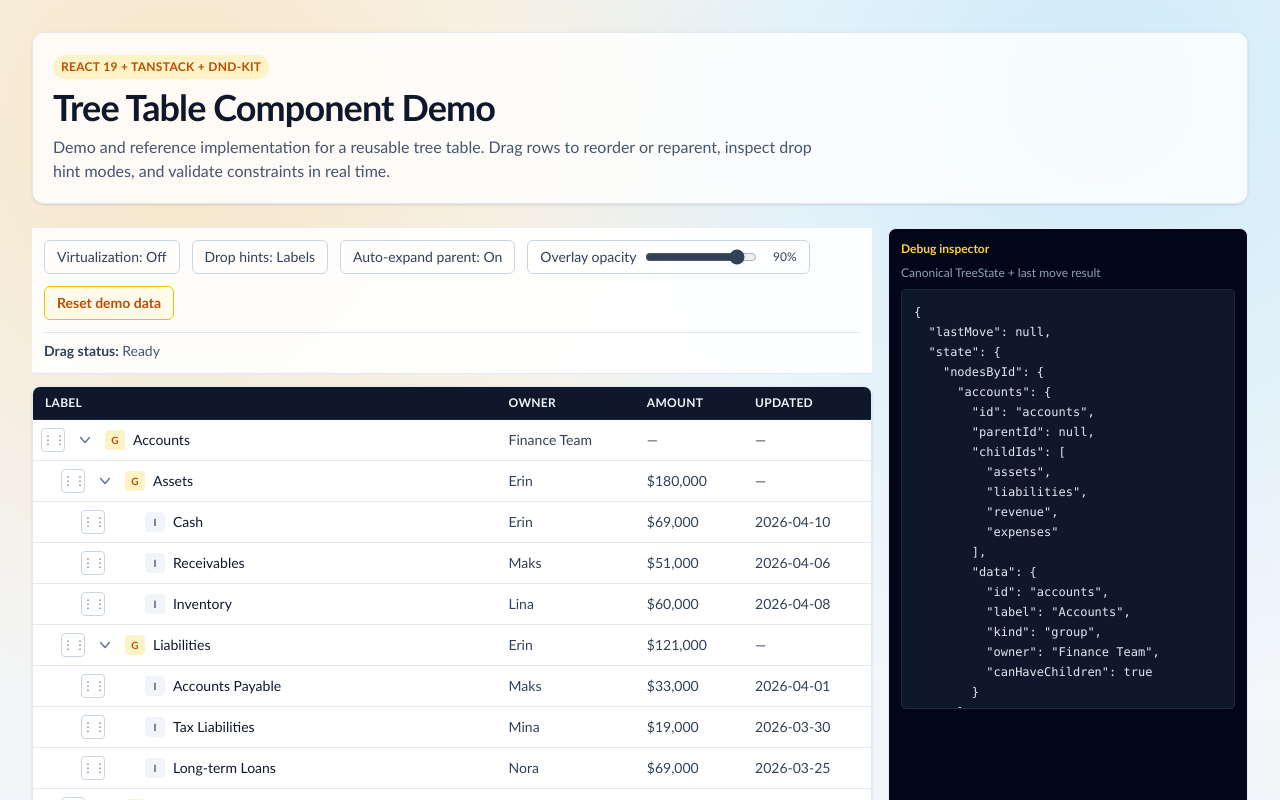
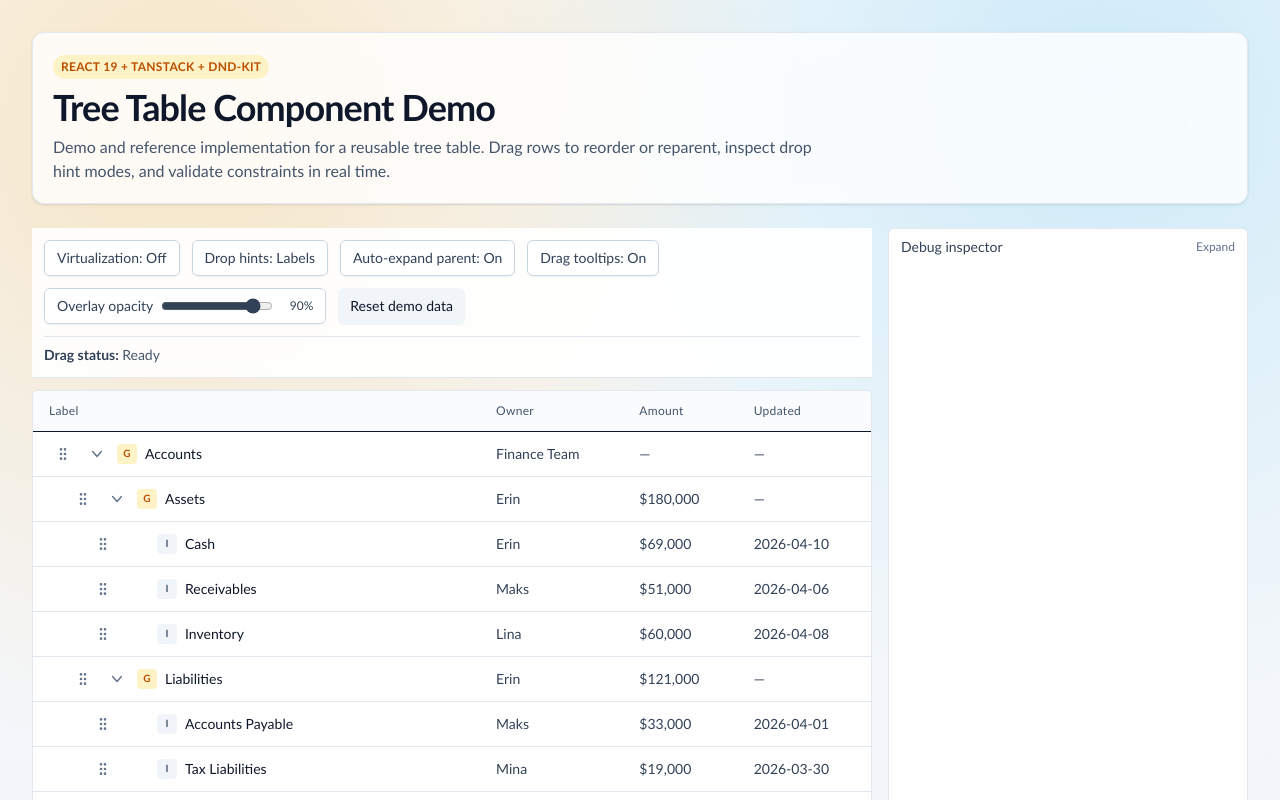
Before and after one commit to andistech/tanstack-tree-table-dnd, a React (Vite) app: page / in a window 1280 px wide. Shown: the top 800 px of the page. Built offline with nearby package versions, Linux system fonts and the light colour scheme.

Commit message:
improve(ui): Polish table styling and controls
Align tree table visuals with shadcn table/button patterns.

Add GripVertical drag handles and a drag-tooltip toggle.

Make debug inspector collapsible and collapsed by default.

```diff
--- a/package.json
+++ b/package.json
@@ -22,6 +22,7 @@
     "@tanstack/react-virtual": "3",
     "class-variance-authority": "^0.7.1",
     "clsx": "^2.1.1",
+    "lucide-react": "^1.11.0",
     "react": "^19.2.5",
     "react-dom": "^19.2.5",
     "tailwind-merge": "^3.5.0"
--- a/registry.json
+++ b/registry.json
@@ -16,6 +16,7 @@
         "@dnd-kit/core@^6",
         "@dnd-kit/sortable@^10",
         "@dnd-kit/utilities@^3",
+        "lucide-react@^1",
         "@radix-ui/react-tooltip@^1",
         "class-variance-authority@^0.7",
         "clsx@^2",
--- a/registry/tree-table.json
+++ b/registry/tree-table.json
@@ -12,6 +12,7 @@
     "@dnd-kit/core@^6",
     "@dnd-kit/sortable@^10",
     "@dnd-kit/utilities@^3",
+    "lucide-react@^1",
     "@radix-ui/react-tooltip@^1",
     "class-variance-authority@^0.7",
     "clsx@^2",
--- a/src/components/tree-table/TreeTable.tsx
+++ b/src/components/tree-table/TreeTable.tsx
@@ -30,6 +30,7 @@ export interface TreeTableProps {
   virtualizationEnabled: boolean;
   dropHintMode: DropHintMode;
   overlayOpacity: number;
+  dragHandleTooltipsEnabled?: boolean;
   containerClassName?: string;
   tableClassName?: string;
   onToggleExpand: (id: string) => void;
@@ -47,6 +48,7 @@ export function TreeTable({
   virtualizationEnabled,
   dropHintMode,
   overlayOpacity,
+  dragHandleTooltipsEnabled = true,
   containerClassName,
   tableClassName,
   onToggleExpand,
@@ -142,11 +144,11 @@ export function TreeTable({
         <div
           ref={containerRef}
           className={cn(
-            'max-h-[560px] overflow-auto rounded-lg border border-slate-200 bg-white shadow-sm',
+            'relative max-h-[560px] w-full overflow-auto rounded-md border border-slate-200 bg-white',
             containerClassName,
           )}
         >
-          <table className={cn('min-w-full border-collapse', tableClassName)}>
+          <table className={cn('w-full caption-bottom text-sm', tableClassName)}>
             <TreeTableHeader headerGroups={table.getHeaderGroups()} />
             <tbody>
               {paddingTop > 0 ? (
@@ -171,6 +173,7 @@ export function TreeTable({
                     renderTreeCell={renderTreeCell}
                     onToggleExpand={onToggleExpand}
                     dropHintMode={dropHintMode}
+                    dragHandleTooltipsEnabled={dragHandleTooltipsEnabled}
                     focusedRowId={focusedRowId}
                     onFocusRow={setFocusedRowId}
                   />
--- a/src/components/tree-table/TreeTableDebugPanel.tsx
+++ b/src/components/tree-table/TreeTableDebugPanel.tsx
@@ -7,12 +7,21 @@ interface TreeTableDebugPanelProps {
 
 export function TreeTableDebugPanel({ state, lastMove }: TreeTableDebugPanelProps) {
   return (
-    <aside className="min-h-[220px] rounded-lg border border-slate-200 bg-slate-950 p-3 text-xs text-slate-200">
-      <div className="mb-2 font-semibold text-amber-300">Debug inspector</div>
-      <div className="mb-2 text-slate-400">Canonical TreeState + last move result</div>
-      <pre className="max-h-[420px] overflow-auto whitespace-pre-wrap rounded border border-slate-800 bg-slate-900 p-3 leading-5">
-        {JSON.stringify({ lastMove, state }, null, 2)}
-      </pre>
+    <aside className="rounded-md border border-slate-200 bg-white">
+      <details className="group">
+        <summary className="flex cursor-pointer items-center justify-between px-3 py-2 text-sm font-medium text-slate-700 marker:hidden">
+          <span>Debug inspector</span>
+          <span className="text-xs font-normal text-slate-500 group-open:hidden">Expand</span>
+          <span className="hidden text-xs font-normal text-slate-500 group-open:inline">Collapse</span>
+        </summary>
+
+        <div className="border-t border-slate-200 p-3">
+          <div className="mb-2 text-xs text-slate-500">Canonical TreeState + last move result</div>
+          <pre className="max-h-[420px] overflow-auto whitespace-pre-wrap rounded border border-slate-200 bg-slate-50 p-3 text-xs leading-5 text-slate-700">
+            {JSON.stringify({ lastMove, state }, null, 2)}
+          </pre>
+        </div>
+      </details>
     </aside>
   );
 }
--- a/src/components/tree-table/TreeTableDemo.tsx
+++ b/src/components/tree-table/TreeTableDemo.tsx
@@ -15,10 +15,12 @@ export function TreeTableDemo() {
     dropHintMode,
     overlayOpacity,
     autoExpandDropParent,
+    dragHandleTooltipsEnabled,
     setVirtualizationEnabled,
     setDropHintMode,
     setOverlayOpacity,
     setAutoExpandDropParent,
+    setDragHandleTooltipsEnabled,
     onToggleExpand,
     onMove,
     onReset,
@@ -48,6 +50,8 @@ export function TreeTableDemo() {
           onOverlayOpacityChange={setOverlayOpacity}
           autoExpandDropParent={autoExpandDropParent}
           onToggleAutoExpandDropParent={() => setAutoExpandDropParent((previous) => !previous)}
+          dragHandleTooltipsEnabled={dragHandleTooltipsEnabled}
+          onToggleDragHandleTooltips={() => setDragHandleTooltipsEnabled((previous) => !previous)}
           onReset={onReset}
           feedbackMessage={dragFeedback ?? feedbackMessage}
         />
@@ -58,6 +62,7 @@ export function TreeTableDemo() {
           virtualizationEnabled={virtualizationEnabled}
           dropHintMode={dropHintMode}
           overlayOpacity={overlayOpacity}
+          dragHandleTooltipsEnabled={dragHandleTooltipsEnabled}
           onToggleExpand={onToggleExpand}
           onMove={onMove}
           onDragFeedbackChange={setDragFeedback}
--- a/src/components/tree-table/TreeTableDragHandle.tsx
+++ b/src/components/tree-table/TreeTableDragHandle.tsx
@@ -1,10 +1,12 @@
 import type { DraggableAttributes, DraggableSyntheticListeners } from '@dnd-kit/core';
+import { GripVertical } from 'lucide-react';
 import * as Tooltip from '@radix-ui/react-tooltip';
 
 import { cn } from '../../lib/cn';
 
 interface TreeTableDragHandleProps {
   disabled?: boolean;
+  showTooltip?: boolean;
   attributes: DraggableAttributes;
   listeners?: DraggableSyntheticListeners;
   setActivatorNodeRef: (element: HTMLElement | null) => void;
@@ -12,32 +14,39 @@ interface TreeTableDragHandleProps {
 
 export function TreeTableDragHandle({
   disabled,
+  showTooltip = true,
   attributes,
   listeners,
   setActivatorNodeRef,
 }: TreeTableDragHandleProps) {
-  return (
-    <Tooltip.Provider delayDuration={250}>
-      <Tooltip.Root>
-        <Tooltip.Trigger asChild>
+  const button = (
     <button
       ref={setActivatorNodeRef}
       type="button"
       className={cn(
-              'grid h-6 w-6 place-items-center rounded border border-slate-300 bg-white text-slate-500 transition',
+        'grid h-7 w-7 place-items-center rounded-md text-slate-500 transition',
         'focus-visible:outline-none focus-visible:ring-2 focus-visible:ring-amber-500 focus-visible:ring-offset-2',
         disabled
           ? 'cursor-not-allowed opacity-40'
-                : 'cursor-grab hover:border-slate-400 hover:text-slate-700 active:cursor-grabbing',
+          : 'cursor-grab hover:bg-slate-100 hover:text-slate-700 active:cursor-grabbing',
       )}
       aria-label="Drag row"
       disabled={disabled}
       {...attributes}
       {...listeners}
     >
-            <span className="text-xs leading-none">⋮⋮</span>
+      <GripVertical className="h-4 w-4" aria-hidden="true" />
     </button>
-        </Tooltip.Trigger>
+  );
+
+  if (!showTooltip) {
+    return button;
+  }
+
+  return (
+    <Tooltip.Provider delayDuration={250}>
+      <Tooltip.Root>
+        <Tooltip.Trigger asChild>{button}</Tooltip.Trigger>
         <Tooltip.Portal>
           <Tooltip.Content
             sideOffset={6}
--- a/src/components/tree-table/TreeTableHeader.tsx
+++ b/src/components/tree-table/TreeTableHeader.tsx
@@ -10,7 +10,7 @@ interface TreeTableHeaderProps {
 
 export function TreeTableHeader({ headerGroups }: TreeTableHeaderProps) {
   return (
-    <thead className="sticky top-0 z-20 bg-slate-900 text-slate-100">
+    <thead className="sticky top-0 z-20 bg-slate-50/95 backdrop-blur supports-[backdrop-filter]:bg-slate-50/80 [&_tr]:border-b">
       {headerGroups.map((headerGroup) => (
         <tr key={headerGroup.id}>
           {headerGroup.headers.map((header) => {
@@ -20,7 +20,7 @@ export function TreeTableHeader({ headerGroups }: TreeTableHeaderProps) {
               <th
                 key={header.id}
                 className={cn(
-                  'border-b border-slate-800 px-3 py-2 text-left text-xs font-semibold uppercase tracking-wide',
+                  'h-10 px-4 text-left align-middle text-xs font-medium tracking-wide text-slate-600',
                   meta?.headerClassName,
                 )}
               >
--- a/src/components/tree-table/TreeTableRow.tsx
+++ b/src/components/tree-table/TreeTableRow.tsx
@@ -14,9 +14,9 @@ import type { DropHintMode } from '../../features/tree-table/hooks/useTreeTable'
 const rowVariants = cva('border-b border-slate-200 text-sm transition-colors', {
   variants: {
     state: {
-      default: 'bg-white hover:bg-amber-50/40',
+      default: 'bg-white hover:bg-slate-50/70',
       dragging: 'opacity-50',
-      focused: 'bg-amber-50/60',
+      focused: 'bg-slate-100/70',
       invalid: 'bg-rose-50/70',
       dropInsideValid: 'bg-emerald-50 shadow-[inset_0_0_0_1px_rgba(16,185,129,0.55)]',
       dropInsideMinimal: 'bg-emerald-50',
@@ -38,6 +38,7 @@ interface TreeTableRowProps {
   renderTreeCell?: TreeTableCellRenderer;
   onToggleExpand: (id: string) => void;
   dropHintMode: DropHintMode;
+  dragHandleTooltipsEnabled: boolean;
   focusedRowId: string | null;
   onFocusRow: (id: string) => void;
 }
@@ -49,6 +50,7 @@ export function TreeTableRow({
   renderTreeCell,
   onToggleExpand,
   dropHintMode,
+  dragHandleTooltipsEnabled,
   focusedRowId,
   onFocusRow,
 }: TreeTableRowProps) {
@@ -123,7 +125,7 @@ export function TreeTableRow({
             <td
               key={cell.id}
               className={cn(
-                'relative min-w-[360px] px-2 py-0',
+                'relative min-w-[360px] px-4 py-0 align-middle',
                 meta?.cellClassName,
                 showMinimalBeforeLine && 'border-t-2 border-cyan-500',
                 showMinimalAfterLine && 'border-b-2 border-cyan-500',
@@ -161,6 +163,7 @@ export function TreeTableRow({
                       row={tableRow.original}
                       onToggleExpand={onToggleExpand}
                       handle={handleBindings}
+                      dragHandleTooltipsEnabled={dragHandleTooltipsEnabled}
                     />
                   )}
             </td>
@@ -171,7 +174,7 @@ export function TreeTableRow({
           <td
             key={cell.id}
             className={cn(
-              'px-3 py-2 text-slate-700',
+              'px-4 py-2 align-middle text-slate-700',
               meta?.cellClassName,
               showMinimalBeforeLine && 'border-t-2 border-cyan-500',
               showMinimalAfterLine && 'border-b-2 border-cyan-500',
--- a/src/components/tree-table/TreeTableToolbar.tsx
+++ b/src/components/tree-table/TreeTableToolbar.tsx
@@ -1,4 +1,5 @@
 import type { DropHintMode } from '../../features/tree-table/hooks/useTreeTable';
+import { cn } from '../../lib/cn';
 
 interface TreeTableToolbarProps {
   virtualizationEnabled: boolean;
@@ -9,6 +10,8 @@ interface TreeTableToolbarProps {
   onOverlayOpacityChange: (value: number) => void;
   autoExpandDropParent: boolean;
   onToggleAutoExpandDropParent: () => void;
+  dragHandleTooltipsEnabled: boolean;
+  onToggleDragHandleTooltips: () => void;
   onReset: () => void;
   feedbackMessage: string | null;
 }
@@ -22,9 +25,22 @@ export function TreeTableToolbar({
   onOverlayOpacityChange,
   autoExpandDropParent,
   onToggleAutoExpandDropParent,
+  dragHandleTooltipsEnabled,
+  onToggleDragHandleTooltips,
   onReset,
   feedbackMessage,
 }: TreeTableToolbarProps) {
+  const buttonBaseClassName =
+    'inline-flex h-9 items-center justify-center whitespace-nowrap rounded-md px-3 text-sm font-medium transition-colors focus-visible:outline-none focus-visible:ring-2 focus-visible:ring-slate-400 focus-visible:ring-offset-2 disabled:pointer-events-none disabled:opacity-50';
+  const outlineButtonClassName = cn(
+    buttonBaseClassName,
+    'border border-slate-300 bg-white text-slate-700 shadow-xs hover:bg-slate-100',
+  );
+  const secondaryButtonClassName = cn(
+    buttonBaseClassName,
+    'bg-slate-100 text-slate-900 shadow-xs hover:bg-slate-200',
+  );
+
   const dropHintModeLabel =
     dropHintMode === 'off'
       ? 'Colored Boxes'
@@ -40,7 +56,7 @@ export function TreeTableToolbar({
         <button
           type="button"
           onClick={onToggleVirtualization}
-          className="rounded-md border border-slate-300 px-3 py-1.5 text-sm font-medium text-slate-700 transition hover:bg-slate-100"
+          className={outlineButtonClassName}
         >
           Virtualization: {virtualizationEnabled ? 'On' : 'Off'}
         </button>
@@ -48,7 +64,7 @@ export function TreeTableToolbar({
         <button
           type="button"
           onClick={onCycleDropHintMode}
-          className="rounded-md border border-slate-300 px-3 py-1.5 text-sm font-medium text-slate-700 transition hover:bg-slate-100"
+          className={outlineButtonClassName}
         >
           Drop hints: {dropHintModeLabel}
         </button>
@@ -56,12 +72,20 @@ export function TreeTableToolbar({
         <button
           type="button"
           onClick={onToggleAutoExpandDropParent}
-          className="rounded-md border border-slate-300 px-3 py-1.5 text-sm font-medium text-slate-700 transition hover:bg-slate-100"
+          className={outlineButtonClassName}
         >
           Auto-expand parent: {autoExpandDropParent ? 'On' : 'Off'}
         </button>
 
-        <label className="flex items-center gap-2 rounded-md border border-slate-300 px-3 py-1.5 text-sm font-medium text-slate-700">
+        <button
+          type="button"
+          onClick={onToggleDragHandleTooltips}
+          className={outlineButtonClassName}
+        >
+          Drag tooltips: {dragHandleTooltipsEnabled ? 'On' : 'Off'}
+        </button>
+
+        <label className="inline-flex h-9 items-center gap-2 rounded-md border border-slate-300 bg-white px-3 text-sm font-medium text-slate-700 shadow-xs">
           Overlay opacity
           <input
             type="range"
@@ -78,7 +102,7 @@ export function TreeTableToolbar({
         <button
           type="button"
           onClick={onReset}
-          className="rounded-md border border-amber-400 bg-amber-50 px-3 py-1.5 text-sm font-semibold text-amber-700 transition hover:bg-amber-100"
+          className={secondaryButtonClassName}
         >
           Reset demo data
         </button>
--- a/src/features/tree-table/hooks/useTreeTable.ts
+++ b/src/features/tree-table/hooks/useTreeTable.ts
@@ -17,6 +17,7 @@ export function useTreeTable(initialState?: TreeState) {
   const [dropHintMode, setDropHintMode] = useState<DropHintMode>('labels');
   const [overlayOpacity, setOverlayOpacity] = useState(0.9);
   const [autoExpandDropParent, setAutoExpandDropParent] = useState(true);
+  const [dragHandleTooltipsEnabled, setDragHandleTooltipsEnabled] = useState(true);
 
   const visibleRows = useVisibleRows(state);
 
@@ -93,10 +94,12 @@ export function useTreeTable(initialState?: TreeState) {
     dropHintMode,
     overlayOpacity,
     autoExpandDropParent,
+    dragHandleTooltipsEnabled,
     setVirtualizationEnabled,
     setDropHintMode,
     setOverlayOpacity,
     setAutoExpandDropParent,
+    setDragHandleTooltipsEnabled,
     onToggleExpand,
     onMove,
     onReset,
```
Also changed, not shown: src/components/tree-table/TreeTableCell.tsx (+8 -1 lines), 1 other file (tests, documents, lock files or other folders). Lines whose indentation alone changed are shown as unchanged.
